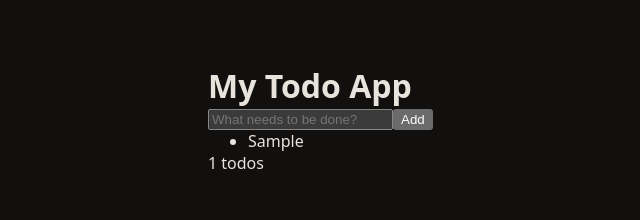
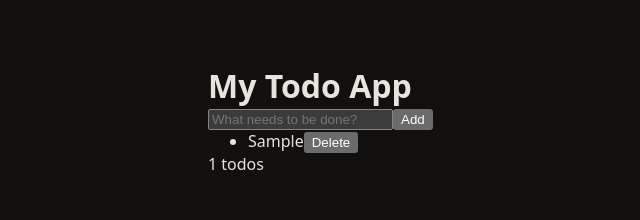
Before and after one commit to chrisgen19/learn-react, a React (Vite) app in the folder react-todo/: page / in a window 1280 px wide. Both pictures are taken after typing "Sample" into the empty fields and a click on the button "Add". Shown: the top 220 px of the page, without its empty margins (160-800 px from the left). Built offline with nearby package versions, Linux system fonts and the light colour scheme.

Commit message:
feat(react-todo): add delete support for todos
Threads an onDeleteTodo callback from App through TodoList to TodoItem,
which renders a Delete button that filters the todo out of state by id.

```diff
--- a/react-todo/src/App.tsx
+++ b/react-todo/src/App.tsx
@@ -18,11 +18,20 @@ function App() {
     setTodos((currentTodos) => [...currentTodos, newTodo]);
   }
 
+  function deleteTodo(id: string) {
+    setTodos((currentTodos) =>
+      currentTodos.filter((todo) => todo.id !== id),
+    );
+  }
+
   return (
     <main>
       <h1>My Todo App</h1>
       <TodoForm onAddTodo={addTodo} />
-      <TodoList todos={todos} />
+      <TodoList
+        todos={todos}
+        onDeleteTodo={deleteTodo}
+      />
       <p>{todos.length} todos</p>
     </main>
   );
--- a/react-todo/src/components/TodoForm.tsx
+++ b/react-todo/src/components/TodoForm.tsx
@@ -1,4 +1,4 @@
-import { useState, type FormEvent } from "react";
+import { useState, type SubmitEvent } from "react";
 
 type TodoFormProps = {
   onAddTodo: (title: string) => void;
@@ -7,7 +7,7 @@ type TodoFormProps = {
 function TodoForm({ onAddTodo }: TodoFormProps) {
   const [title, setTitle] = useState("");
 
-  function handleSubmit(event: FormEvent<HTMLFormElement>) {
+  function handleSubmit(event: SubmitEvent<HTMLFormElement>) {
     event.preventDefault();
 
     if (!title.trim()) {
--- a/react-todo/src/components/TodoItem.tsx
+++ b/react-todo/src/components/TodoItem.tsx
@@ -2,10 +2,25 @@ import type { Todo } from "../types/todo";
 
 type TodoItemProps = {
   todo: Todo;
+  onDeleteTodo: (id: string) => void;
 };
 
 function TodoItem(props: TodoItemProps) {
-  return <li>{props.todo.title}</li>;
+  function handleDelete() {
+    props.onDeleteTodo(props.todo.id);
+  }
+
+  return (
+    <li>
+      <span>{props.todo.title}</span>
+      <button
+        type="button"
+        onClick={handleDelete}
+      >
+        Delete
+      </button>
+    </li>
+  );
 }
 
 export default TodoItem;
--- a/react-todo/src/components/TodoList.tsx
+++ b/react-todo/src/components/TodoList.tsx
@@ -3,13 +3,18 @@ import type { Todo } from "../types/todo";
 
 type TodoListProps = {
   todos: Todo[];
+  onDeleteTodo: (id: string) => void;
 };
 
-function TodoList({ todos }: TodoListProps) {
+function TodoList({ todos, onDeleteTodo }: TodoListProps) {
   return (
     <ul>
       {todos.map((todo) => (
-        <TodoItem key={todo.id} todo={todo} />
+        <TodoItem
+          key={todo.id}
+          todo={todo}
+          onDeleteTodo={onDeleteTodo}
+        />
       ))}
     </ul>
   );
```
